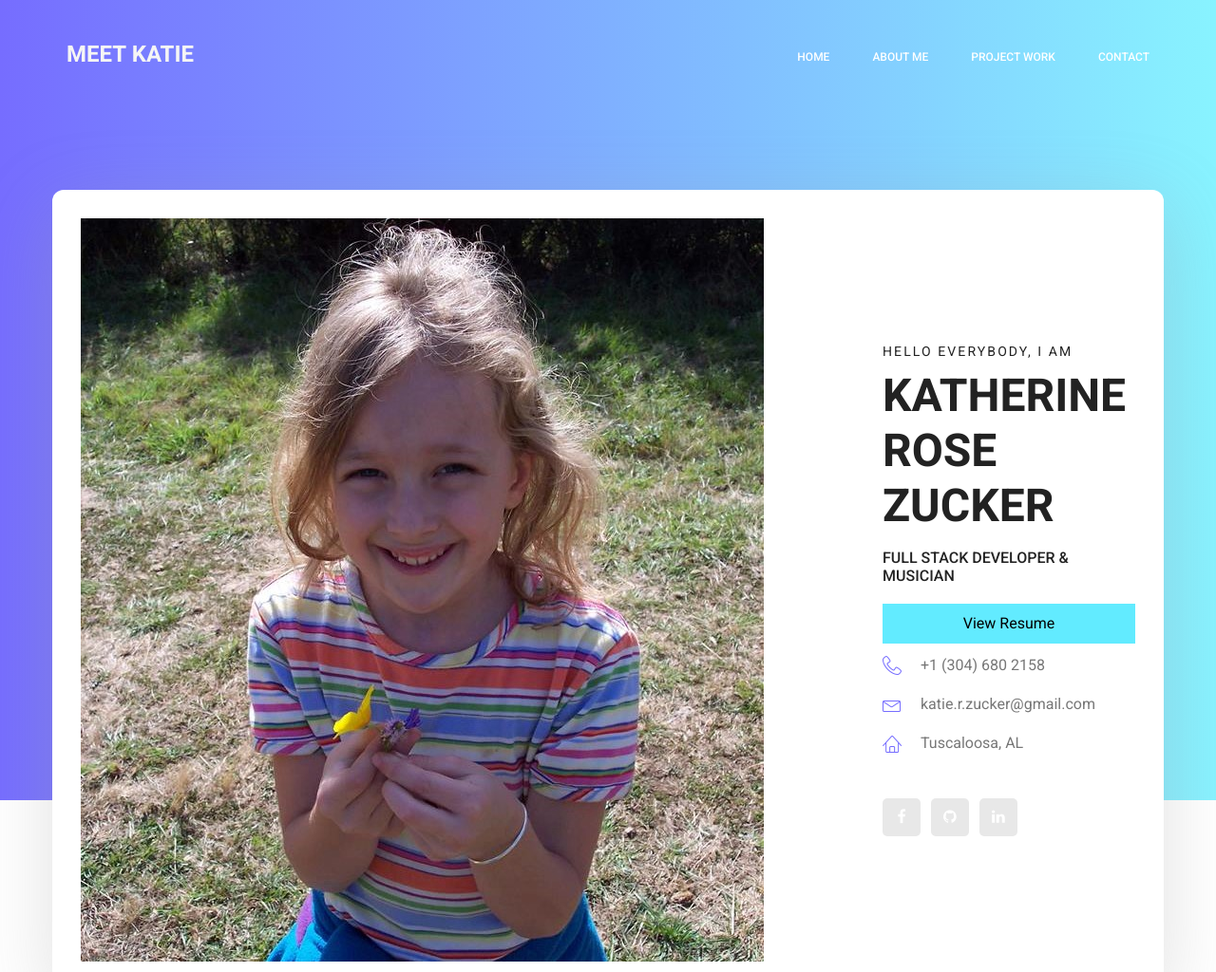
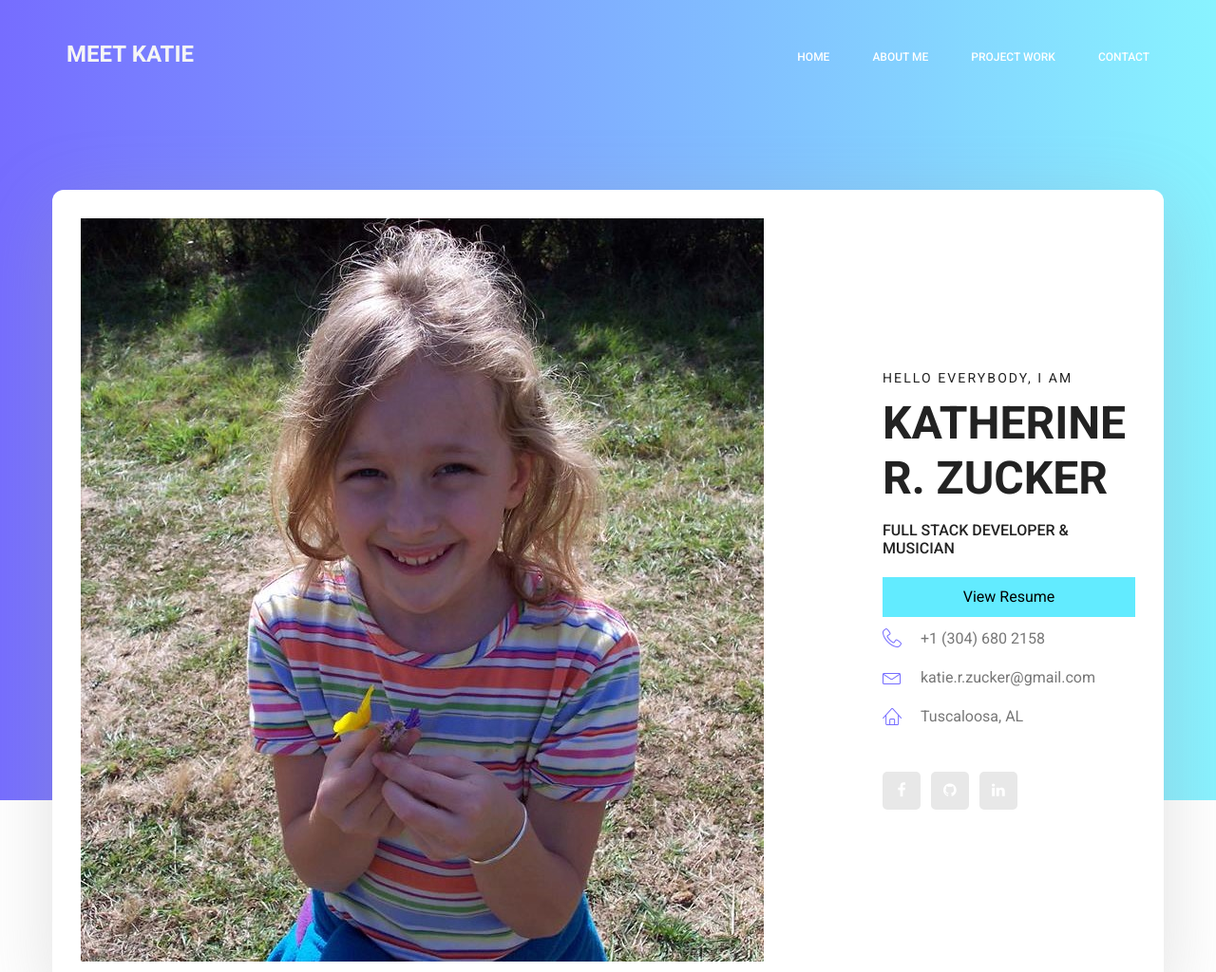
Before and after one commit to katiez07/mtnsol, a plain HTML site: page docs/index.html in a window 1280 px wide. Shown: the top 1024 px of the page at 95% size. Drawn offline with Linux system fonts and the light colour scheme.

Commit message:
Update index.html

```diff
--- a/docs/index.html
+++ b/docs/index.html
@@ -62,7 +62,7 @@
 							<div class="media-body">
 								<div class="personal_text">
 									<h6>Hello Everybody, I am</h6>
-									<h3>Katherine Rose Zucker</h3>
+									<h3>Katherine R. Zucker</h3>
 									<h4>Full Stack Developer & Musician</h4>
 									<a class="nav-link active nav-item" id="home-tab" href="https://docs.google.com/document/d/1s8KecPMsOMnUya7QzZoCeOpenZC1Ku2H9z4cTaEk4Gg/edit?usp=sharing"  target="_blank" style="background-color: #62ebff; text-align: center; margin-top: 10px; margin-bottom: 10px; color:black" >View Resume</a>
 									<ul class="list basic_info">
```
